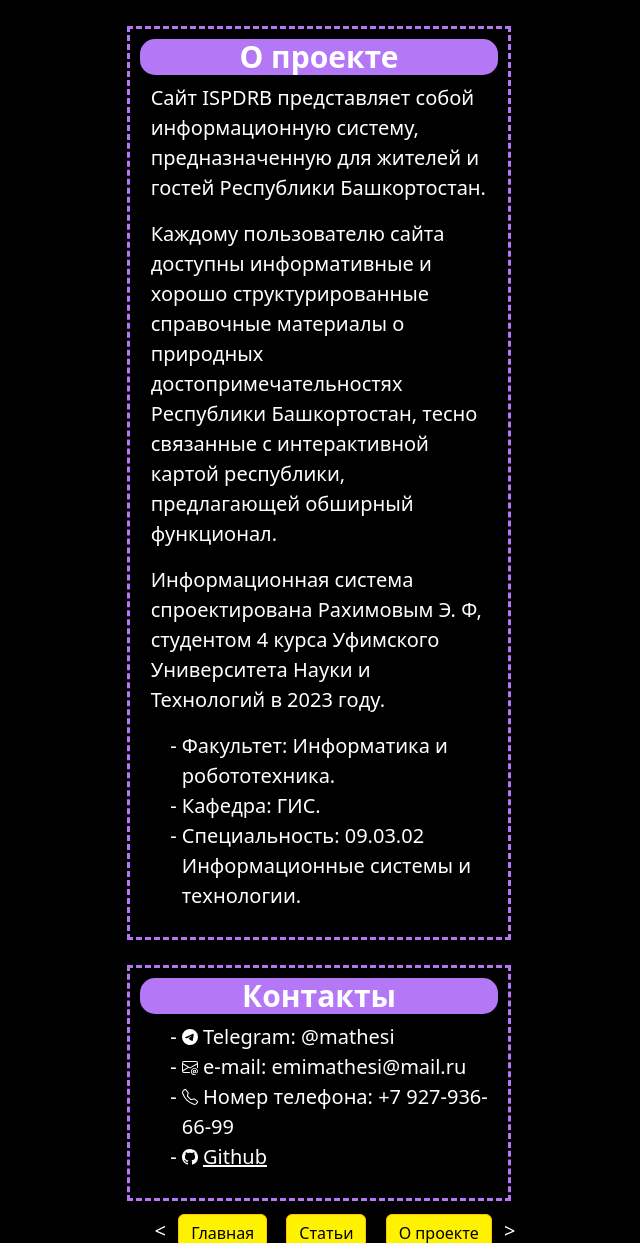
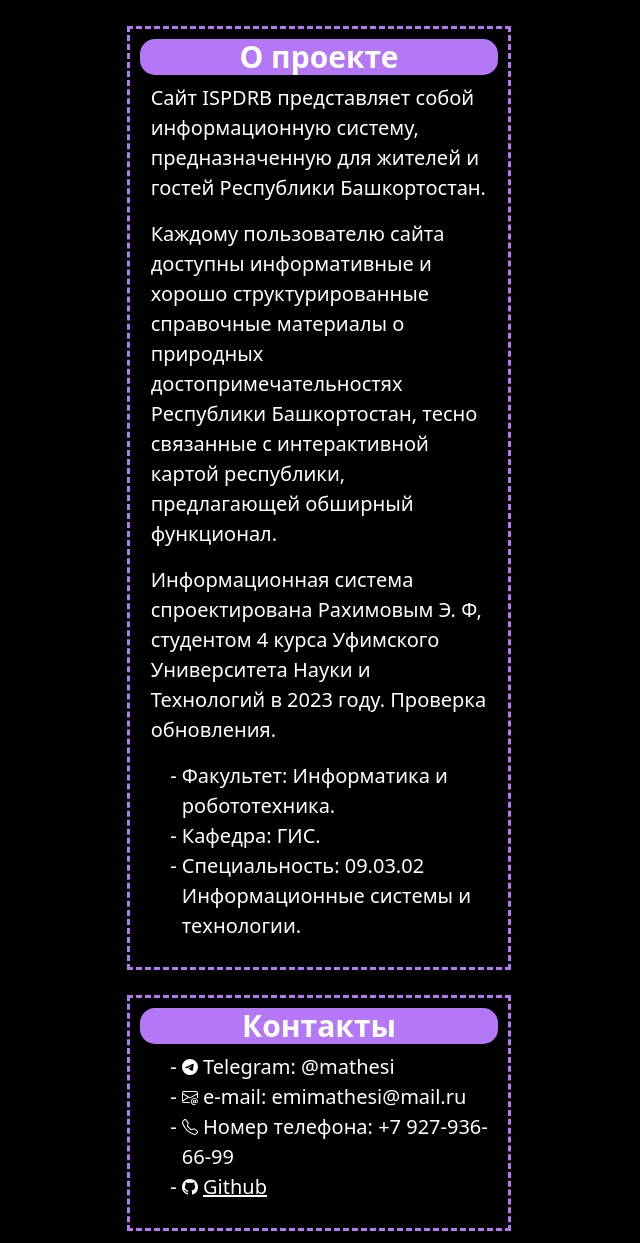
Before and after one commit to EmiMathesi/ISPDRB, a Django app: page /about/ in a window 1280 px wide. Shown: the part 62-1305 px from the top of the page, without its empty margins (321-961 px from the left). Run offline with Django 4.2, Linux system fonts and the light colour scheme.

Commit message:
Добавлены два слова: Проверка обновления

```diff
--- a/ISPDRB/main/templates/main/about.html
+++ b/ISPDRB/main/templates/main/about.html
@@ -12,7 +12,7 @@
         материалы о природных достопримечательностях Республики Башкортостан, тесно связанные
         с интерактивной картой республики, предлагающей обширный функционал.</p>
     <p>Информационная система спроектирована Рахимовым Э. Ф,
-        студентом 4 курса Уфимского Университета Науки и Технологий в 2023 году.
+        студентом 4 курса Уфимского Университета Науки и Технологий в 2023 году. Проверка обновления.
     </p>
     <ul>
         <li>Факультет: Информатика и робототехника.</li>
```
